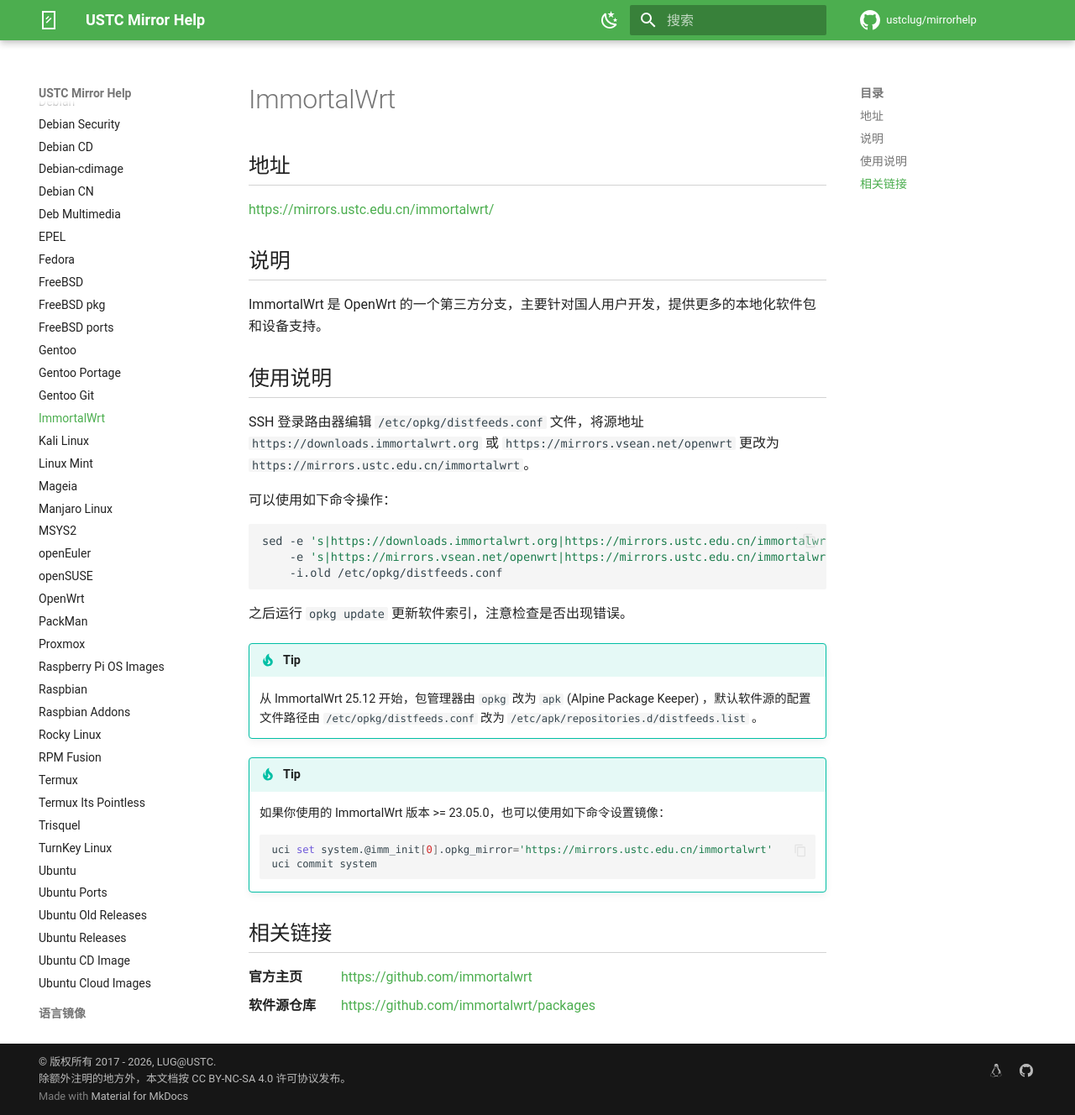
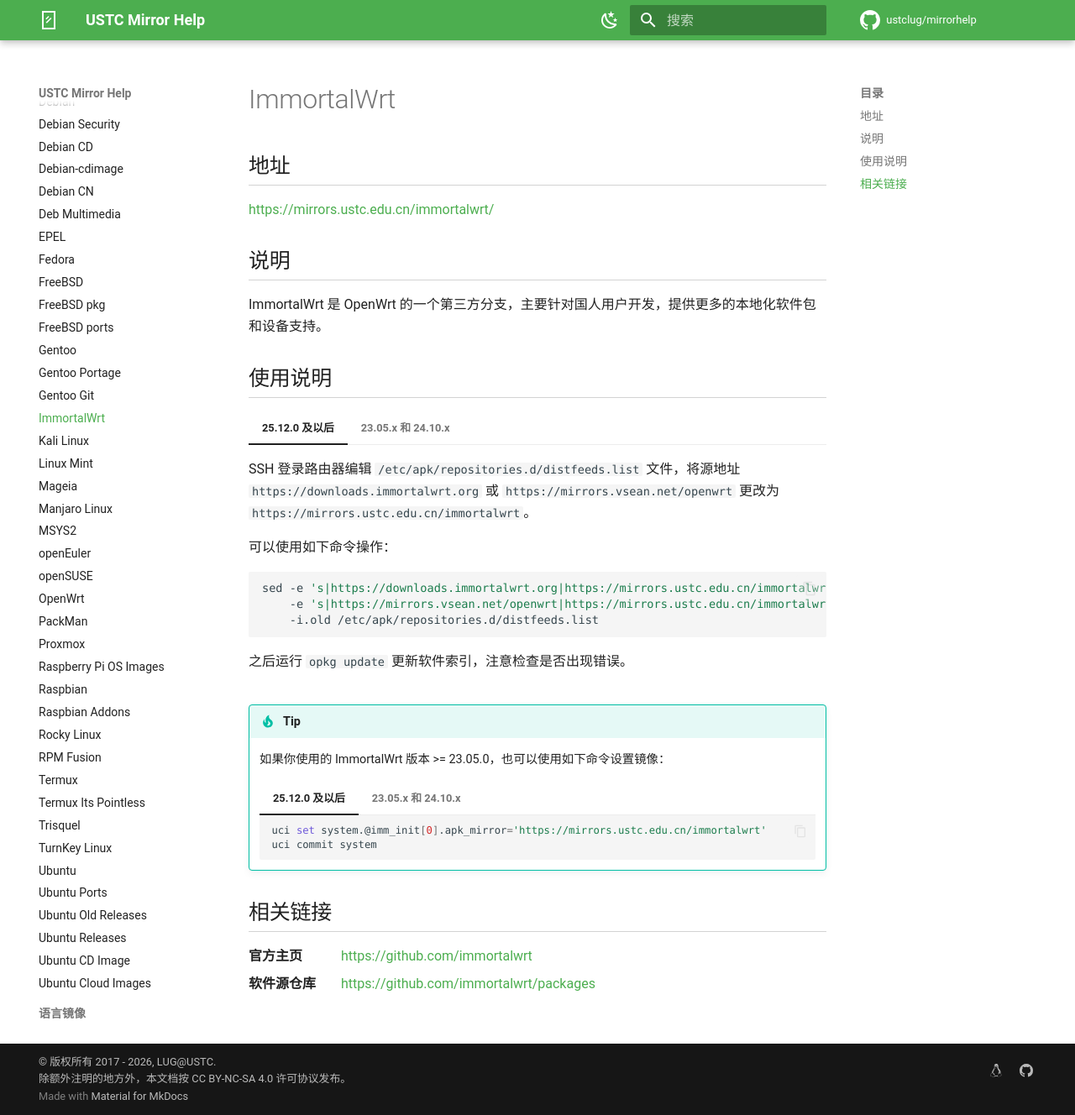
Before and after one commit to ustclug/mirrorhelp, an MkDocs documentation site: the page built from docs/immortalwrt.md, in a window 1280 px wide and 1328 px high. Shown: the whole window at 84% size. Built offline with MkDocs 1.6.1 and Material for MkDocs 9.7.7, drawn with Linux system fonts in a browser that asks for light colours; comment, search, counter and statistics services are not loaded.

Commit message:
immortalwrt: 25.12 fully on Alpine APK now

````diff
--- a/docs/immortalwrt.md
+++ b/docs/immortalwrt.md
@@ -10,30 +10,52 @@
 
 ## 使用说明
 
-SSH 登录路由器编辑 `/etc/opkg/distfeeds.conf` 文件，将源地址 `https://downloads.immortalwrt.org` 或 `https://mirrors.vsean.net/openwrt` 更改为 `https://mirrors.ustc.edu.cn/immortalwrt`。
+=== "25.12.0 及以后"
 
-可以使用如下命令操作：
+    SSH 登录路由器编辑 `/etc/apk/repositories.d/distfeeds.list` 文件，将源地址 `https://downloads.immortalwrt.org` 或 `https://mirrors.vsean.net/openwrt` 更改为 `https://mirrors.ustc.edu.cn/immortalwrt`。
 
-```shell
-sed -e 's|https://downloads.immortalwrt.org|https://mirrors.ustc.edu.cn/immortalwrt|g' \
-    -e 's|https://mirrors.vsean.net/openwrt|https://mirrors.ustc.edu.cn/immortalwrt|g' \
-    -i.old /etc/opkg/distfeeds.conf
-```
+    可以使用如下命令操作：
 
-之后运行 `opkg update` 更新软件索引，注意检查是否出现错误。
+    ```shell
+    sed -e 's|https://downloads.immortalwrt.org|https://mirrors.ustc.edu.cn/immortalwrt|g' \
+        -e 's|https://mirrors.vsean.net/openwrt|https://mirrors.ustc.edu.cn/immortalwrt|g' \
+        -i.old /etc/apk/repositories.d/distfeeds.list
+    ```
 
-!!! tip
+    之后运行 `opkg update` 更新软件索引，注意检查是否出现错误。
 
-    从 ImmortalWrt 25.12 开始，包管理器由 `opkg` 改为 `apk` (Alpine Package Keeper) ，默认软件源的配置文件路径由 `/etc/opkg/distfeeds.conf` 改为 `/etc/apk/repositories.d/distfeeds.list` 。
+=== "23.05.x 和 24.10.x"
+
+    SSH 登录路由器编辑 `/etc/opkg/distfeeds.conf` 文件，将源地址 `https://downloads.immortalwrt.org` 或 `https://mirrors.vsean.net/openwrt` 更改为 `https://mirrors.ustc.edu.cn/immortalwrt`。
+
+    可以使用如下命令操作：
+
+    ```shell
+    sed -e 's|https://downloads.immortalwrt.org|https://mirrors.ustc.edu.cn/immortalwrt|g' \
+        -e 's|https://mirrors.vsean.net/openwrt|https://mirrors.ustc.edu.cn/immortalwrt|g' \
+        -i.old /etc/opkg/distfeeds.conf
+    ```
+
+    之后运行 `opkg update` 更新软件索引，注意检查是否出现错误。
 
 !!! tip
 
     如果你使用的 ImmortalWrt 版本 >= 23.05.0，也可以使用如下命令设置镜像：
 
-    ```shell
-    uci set system.@imm_init[0].opkg_mirror='https://mirrors.ustc.edu.cn/immortalwrt'
-    uci commit system
-    ```
+    === "25.12.0 及以后"
+
+        ```shell
+        uci set system.@imm_init[0].apk_mirror='https://mirrors.ustc.edu.cn/immortalwrt'
+        uci commit system
+        ```
+
+    === "23.05.x 和 24.10.x"
+
+        ```shell
+        uci set system.@imm_init[0].opkg_mirror='https://mirrors.ustc.edu.cn/immortalwrt'
+        uci commit system
+        ```
+
 
 ## 相关链接
 
````
